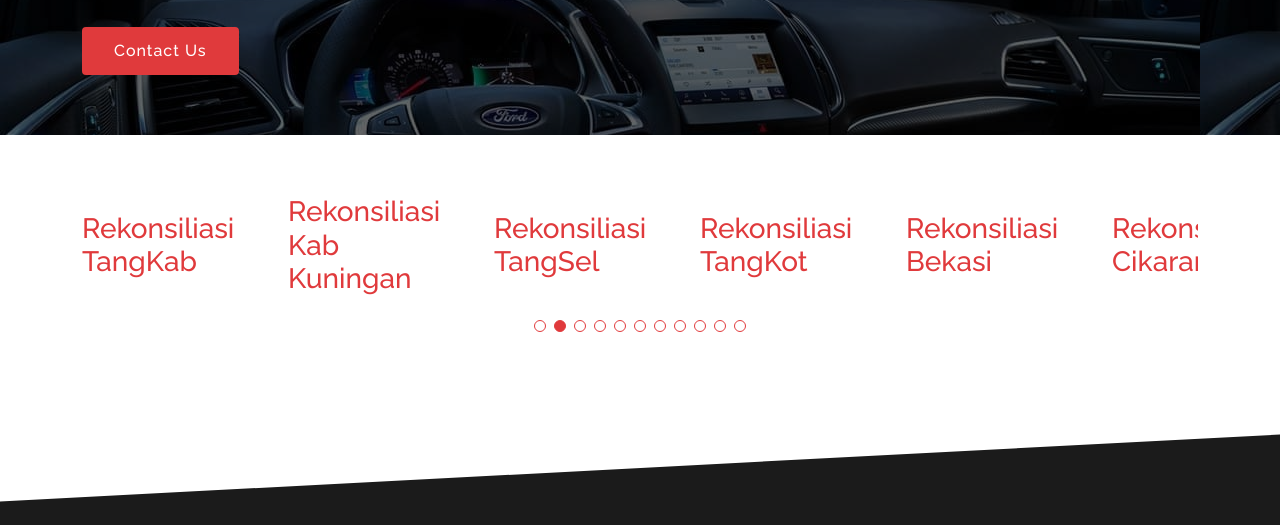
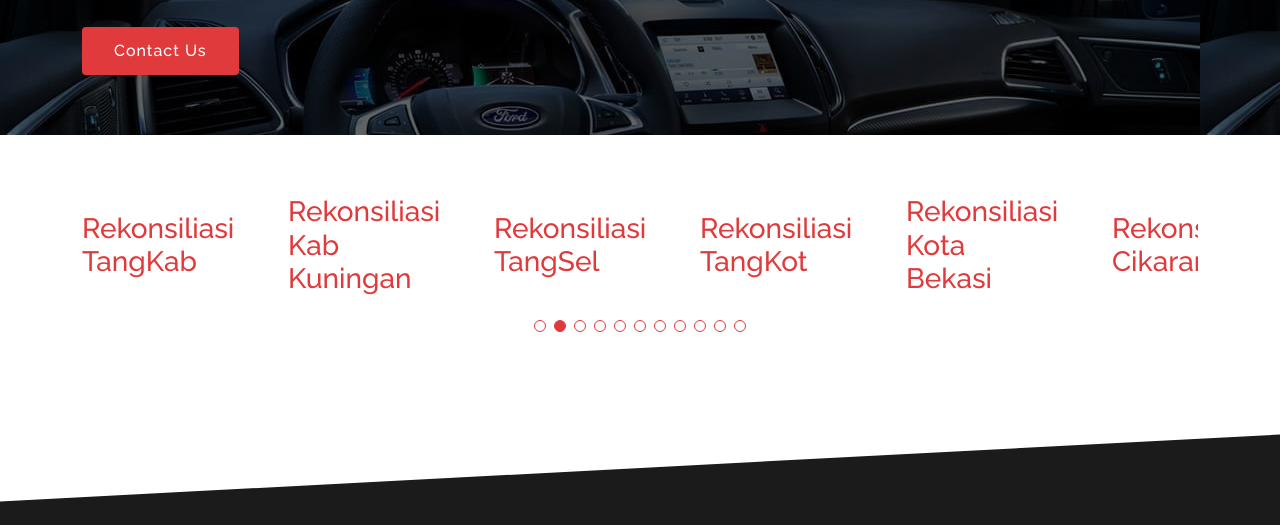
Before and after one commit to dimas-96/Dims, a plain HTML site: page index.html in a window 1280 px wide. Shown: the part 246-771 px from the top of the page. Drawn offline with nearby package versions, Linux system fonts and the light colour scheme.

Commit message:
Update index.html

```diff
--- a/index.html
+++ b/index.html
@@ -96,7 +96,7 @@
                         <div class="swiper-slide"><a href="https://docs.google.com/spreadsheets/d/1UzsqgKhNZH7Eooys9Z5PZLBpqiSPnroOmlQeuLMIDtE/edit#gid=1440190221" target="_blank"><h3>Rekonsiliasi Kab Kuningan</h3></a></div>
 			<div class="swiper-slide"><a href="" target="_blank"><h3>Rekonsiliasi TangSel</h3></a></div>
                         <div class="swiper-slide"><a href="" target="_blank"><h3>Rekonsiliasi TangKot</h3></a></div>
-                        <div class="swiper-slide"><a href="https://docs.google.com/spreadsheets/d/1rV02bk28fnXxIua7gV3I-hk3-3DOrYbubsp8Er8nKnA/edit#gid=47733849" target="_blank"><h3>Rekonsiliasi Bekasi</h3></a></div>
+                        <div class="swiper-slide"><a href="https://docs.google.com/spreadsheets/d/1vMxlByGOU26rJHTmemnKj7rKQgy9CPhZLt6i-ocUMh0/edit#gid=0" target="_blank"><h3>Rekonsiliasi Kota Bekasi</h3></a></div>
 						<div class="swiper-slide"><a href="" target="_blank"><h3>Rekonsiliasi Cikarang</h3></a></div>
 						<div class="swiper-slide"><a href="" target="_blank"><h3>Rekonsiliasi DKI</h3></a></div>
 						<div class="swiper-slide"><a href="" target="_blank"><h3>Rekonsiliasi Indramayu</h3></a></div>
```
